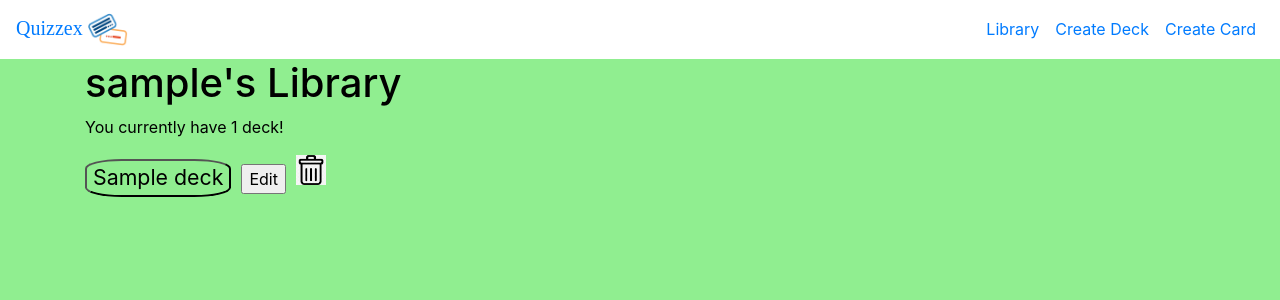
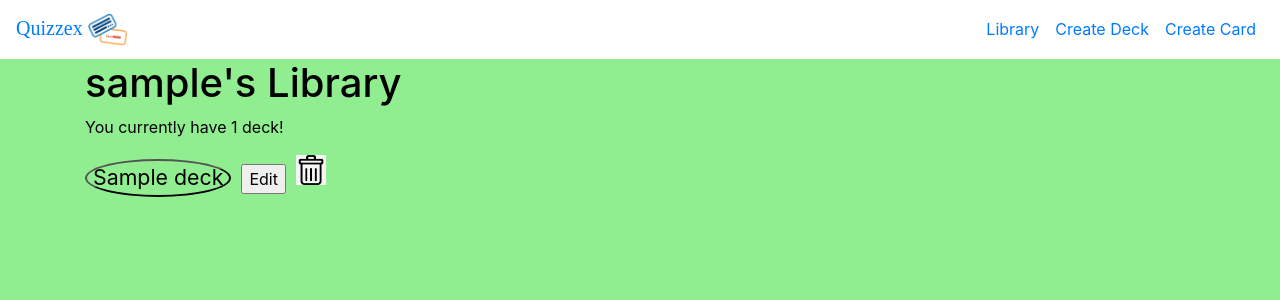
Before and after one commit to tyler-cranmer/Quizzex, a Flask app: page /library in a window 1280 px wide. Shown: the top 300 px of the page. Run offline with Flask 2, Linux system fonts and the light colour scheme; the visitor is signed in with stand-in values (Sample User, id 1); tables that the repository leaves empty or names only in its code hold one stand-in row (values such as "Sample post"); some libraries are stand-ins or nearby versions; some web fonts are replaced.

Commit message:
previous border radius was UGLY! attempt at fixing...

```diff
--- a/root/static/css/user-library.css
+++ b/root/static/css/user-library.css
@@ -12,7 +12,7 @@ body {
 .deck {
   font-size: 16pt;
   margin-right: 10px;
-  border-radius: 25%;
+  border-radius: 50%;
   background-color: var(--main-background-color);
 }
 
```
